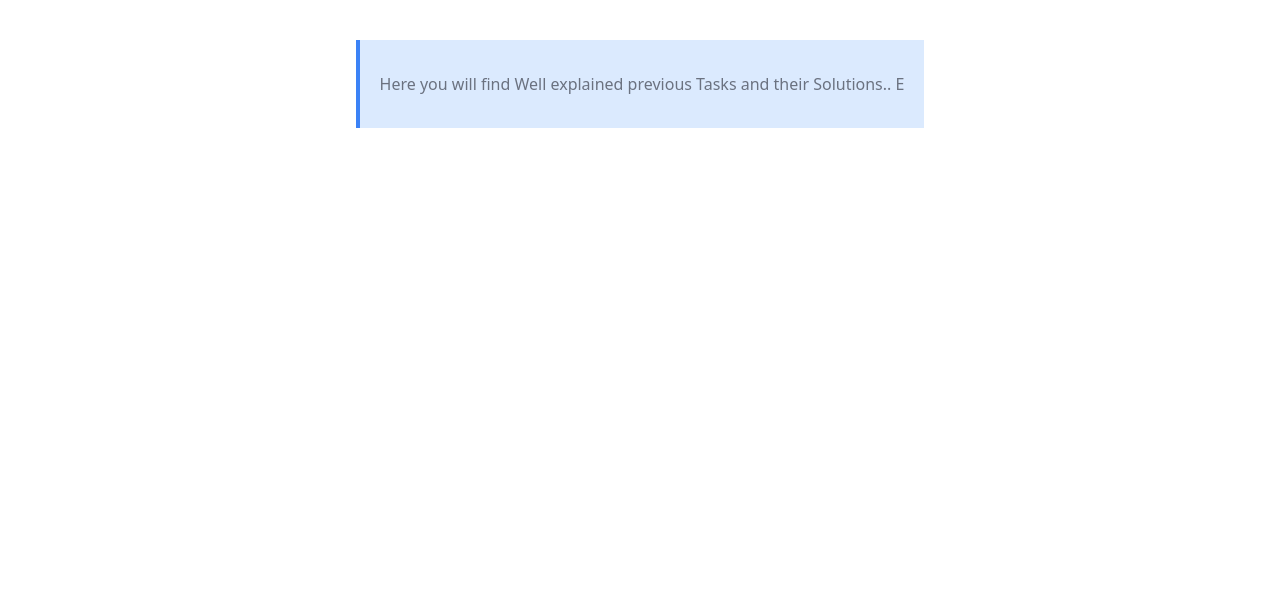
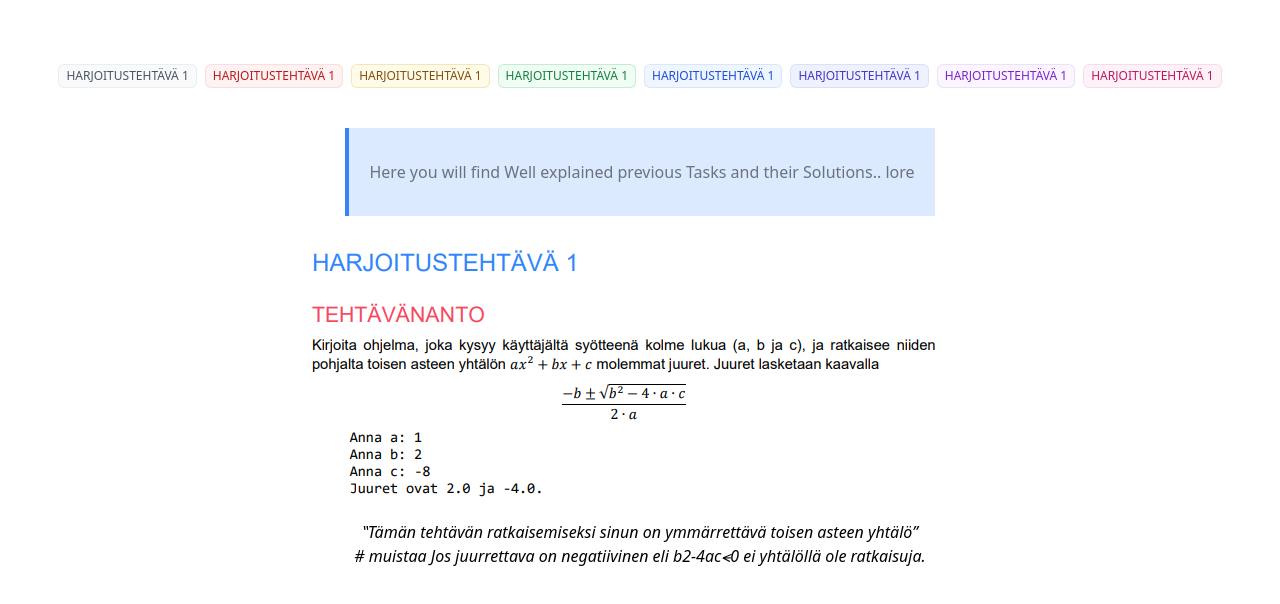
Before and after one commit to whoiszacky/Ohjelmistokehittaja23Doc, a plain HTML site: page note/python.html in a window 1280 px wide. Drawn offline with nearby package versions, Linux system fonts and the light colour scheme; a script that the page names is missing.

Commit message:
Added Notes

```diff
--- a/note/python.html
+++ b/note/python.html
@@ -7,11 +7,32 @@
     <title>Python Notes</title>
 </head>
 <body>
+    <header class="mt-[5%] flex justify-center gap-2">
+        <!---tehtävät badgets -->
+        <span class="inline-flex items-center rounded-md bg-gray-50 px-2 py-1 text-xs font-medium text-gray-600 ring-1 ring-inset ring-gray-500/10"><a href="#task1">HARJOITUSTEHTÄVÄ 1</a></span>
+        <span class="inline-flex items-center rounded-md bg-red-50 px-2 py-1 text-xs font-medium text-red-700 ring-1 ring-inset ring-red-600/10"><a href="#">HARJOITUSTEHTÄVÄ 1</a></span>
+        <span class="inline-flex items-center rounded-md bg-yellow-50 px-2 py-1 text-xs font-medium text-yellow-800 ring-1 ring-inset ring-yellow-600/20"><a href="#">HARJOITUSTEHTÄVÄ 1</a></span>
+        <span class="inline-flex items-center rounded-md bg-green-50 px-2 py-1 text-xs font-medium text-green-700 ring-1 ring-inset ring-green-600/20"><a href="#">HARJOITUSTEHTÄVÄ 1</a></span>
+        <span class="inline-flex items-center rounded-md bg-blue-50 px-2 py-1 text-xs font-medium text-blue-700 ring-1 ring-inset ring-blue-700/10"><a href="#">HARJOITUSTEHTÄVÄ 1</a></span>
+        <span class="inline-flex items-center rounded-md bg-indigo-50 px-2 py-1 text-xs font-medium text-indigo-700 ring-1 ring-inset ring-indigo-700/10"><a href="#">HARJOITUSTEHTÄVÄ 1</a></span>
+        <span class="inline-flex items-center rounded-md bg-purple-50 px-2 py-1 text-xs font-medium text-purple-700 ring-1 ring-inset ring-purple-700/10"><a href="#">HARJOITUSTEHTÄVÄ 1</a></span>
+        <span class="inline-flex items-center rounded-md bg-pink-50 px-2 py-1 text-xs font-medium text-pink-700 ring-1 ring-inset ring-pink-700/10"><a href="#">HARJOITUSTEHTÄVÄ 1</a></span>
+
+    </header>
 
     <div class="flex justify-center items-center mt-10">
+
         <!-- your content goes here -->
-        <p class="text-gray-500 info bg-blue-100 border-l-4 border-blue-500 px-5 py-8 items-center" >Here you will find Well explained previous Tasks and their Solutions.. E </p>
+        <p class="text-gray-500 info bg-blue-100 border-l-4 border-blue-500 px-5 py-8 items-center" >Here you will find Well explained previous Tasks and their Solutions.. lore </p>
+
       </div>
+      <section id="task1" class="flex flex-col justify-center items-center">
+        <img src="/note/task pdf/tehtävä 1 python.png" alt="">
+        <h3> <cite>‟Tämän tehtävän ratkaisemiseksi sinun on ymmärrettävä toisen asteen yhtälö”</cite></h3>
+        <h3><cite><span>#</span> muistaa Jos juurrettava on negatiivinen eli b2-4ac&#10922;0 ei yhtälöllä ole ratkaisuja. </cite></h3>
+
+        <script src="https://emgithub.com/embed-v2.js?target=https%3A%2F%2Fgithub.com%2Fwhoiszacky%2FTehtavat%2Fblob%2Fmain%2FharjoitusTehtava1.py&style=default&type=code&showBorder=on&showLineNumbers=on&showCopy=on"></script>
+      </section>
 
 
 
--- a/style.css
+++ b/style.css
@@ -0,0 +1,10 @@
+@media screen and (max-width: 992px) {
+    body :not(.keep-visible) {
+      display: none;
+    }
+}
+
+
+* {
+    caret-color: transparent;
+}
```
Also changed, not shown: index.html (+10 -9 lines), note/task pdf/tehtävä 1 python.png (added), 1 other file.
